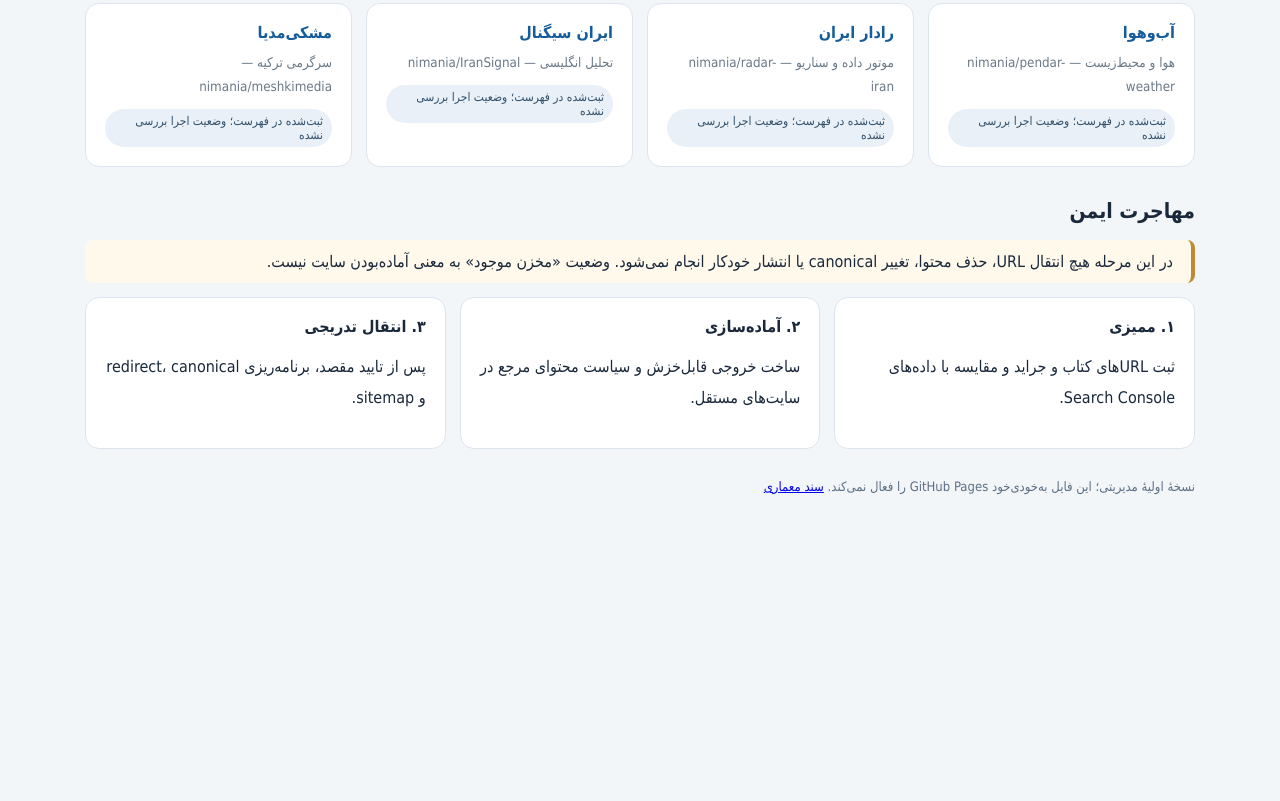
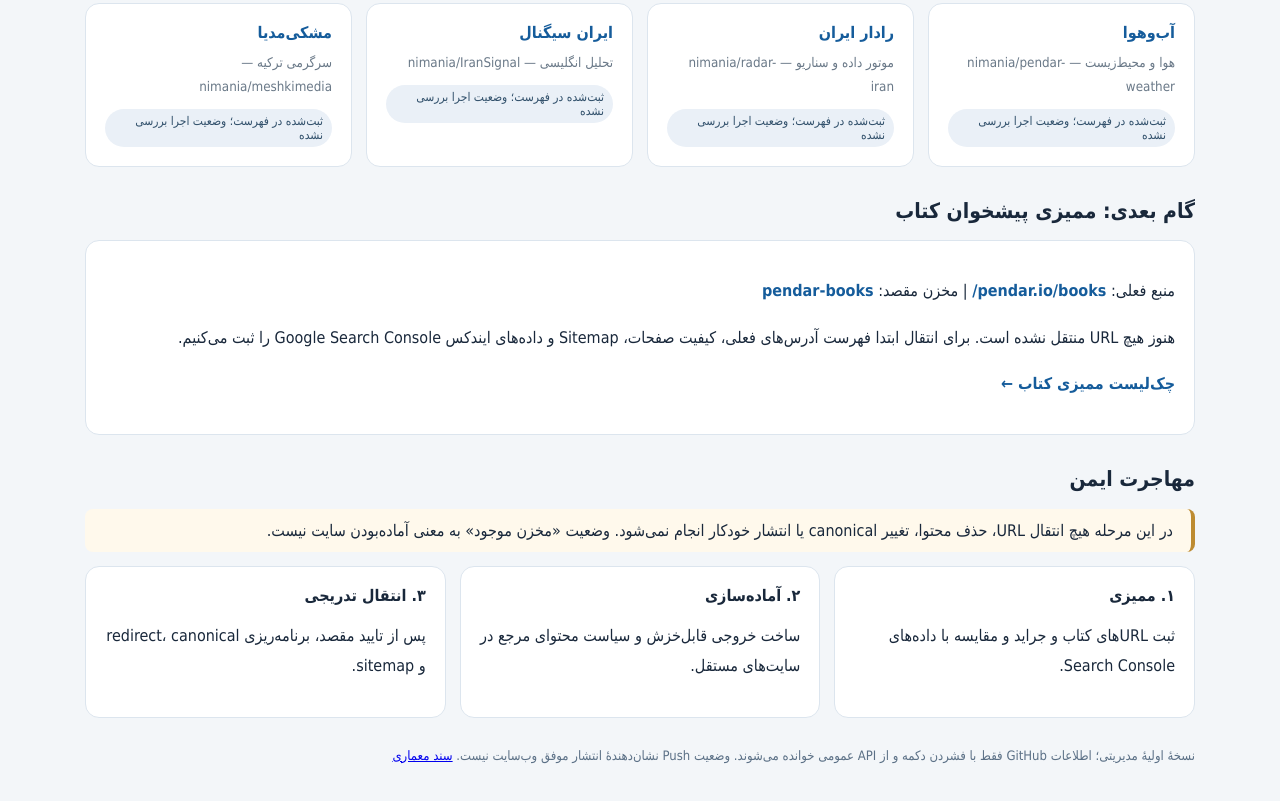
Before and after one commit to nimania/pendar-hub, a plain HTML site: page index.html in a window 1280 px wide. Shown: the part 658-1459 px from the top of the page. Before the commit the page ends 1190 px from the top, so only its background shows below. Drawn offline with Linux system fonts and the light colour scheme.

Commit message:
feat: add book SEO migration overview and clarify live repository status

```diff
--- a/index.html
+++ b/index.html
@@ -3,12 +3,12 @@
 <style>:root{font-family:Tahoma,Arial,sans-serif;color:#19283b;background:#f3f6f9}*{box-sizing:border-box}body{margin:0}main{max-width:1150px;margin:auto;padding:38px 20px}header{background:#112d46;color:#fff;padding:30px;border-radius:19px}h1{margin:0 0 12px;font-size:29px}h2{font-size:21px;margin-top:32px}p{line-height:1.9}.muted{color:#66788e}.grid{display:grid;grid-template-columns:repeat(auto-fit,minmax(245px,1fr));gap:14px}.card{background:white;border:1px solid #dce5ee;padding:19px;border-radius:14px}.card a{color:#155c9b;font-weight:bold;text-decoration:none}.card small{display:block;margin-top:9px;line-height:1.8;color:#6a7988}.tag{display:inline-block;margin:10px 0 0;border-radius:25px;background:#eaf0f7;color:#31506b;padding:5px 9px;font-size:12px}.notice{background:#fff9ec;border-right:4px solid #bd8b31;padding:12px 18px;border-radius:8px}footer{margin-top:30px;font-size:13px;color:#5b7086}button{background:#fff;color:#112d46;padding:11px 14px;border:0;border-radius:9px;cursor:pointer}button:focus{outline:2px solid #b3d8ff}</style></head>
 <body><main><header><h1>مرکز مدیریت اکوسیستم پندار</h1><p>فهرست محصولات رسانه‌ای، مخازن و مسیر مهاجرت مرحله‌ای؛ بدون تغییر در سایت‌های فعلی.</p><button id="refresh" type="button">بررسی وضعیت عمومی GitHub</button></header>
 <h2>محصولات و مخازن</h2><div id="repos" class="grid" aria-live="polite"></div>
-<h2>مهاجرت ایمن</h2><div class="notice">در این مرحله هیچ انتقال URL، حذف محتوا، تغییر canonical یا انتشار خودکار انجام نمی‌شود. وضعیت «مخزن موجود» به معنی آماده‌بودن سایت نیست.</div>
+<h2>گام بعدی: ممیزی پیشخوان کتاب</h2><div class="card"><p>منبع فعلی: <a href="https://pendar.io/books/">pendar.io/books/</a> | مخزن مقصد: <a href="https://github.com/nimania/pendar-books">pendar-books</a></p><p>هنوز هیچ URL منتقل نشده است. برای انتقال ابتدا فهرست آدرس‌های فعلی، کیفیت صفحات، Sitemap و داده‌های ایندکس Google Search Console را ثبت می‌کنیم.</p><p><a href="https://github.com/nimania/pendar-hub/blob/main/SEO-MIGRATION-BOOKS.md">چک‌لیست ممیزی کتاب ←</a></p></div><h2>مهاجرت ایمن</h2><div class="notice">در این مرحله هیچ انتقال URL، حذف محتوا، تغییر canonical یا انتشار خودکار انجام نمی‌شود. وضعیت «مخزن موجود» به معنی آماده‌بودن سایت نیست.</div>
 <div class="grid" style="margin-top:14px"><section class="card"><strong>۱. ممیزی</strong><p>ثبت URLهای کتاب و جراید و مقایسه با داده‌های Search Console.</p></section><section class="card"><strong>۲. آماده‌سازی</strong><p>ساخت خروجی قابل‌خزش و سیاست محتوای مرجع در سایت‌های مستقل.</p></section><section class="card"><strong>۳. انتقال تدریجی</strong><p>پس از تایید مقصد، برنامه‌ریزی redirect، canonical و sitemap.</p></section></div>
-<footer>نسخهٔ اولیهٔ مدیریتی؛ این فایل به‌خودی‌خود GitHub Pages را فعال نمی‌کند. <a href="./ECOSYSTEM.md">سند معماری</a></footer></main>
+<footer>نسخهٔ اولیهٔ مدیریتی؛ اطلاعات GitHub فقط با فشردن دکمه و از API عمومی خوانده می‌شوند. وضعیت Push نشان‌دهندهٔ انتشار موفق وب‌سایت نیست. <a href="./ECOSYSTEM.md">سند معماری</a></footer></main>
 <script>
 const catalog=[["pendar","پندار","تحریریه و رسانهٔ مرکزی"],["pendar-hub","هاب پندار","مدیریت اکوسیستم"],["pendar-books","پیشخوان کتاب","کتاب و نویسندگان"],["pendar-press","پیشخوان جراید","نشریات و آرشیو"],["pendar-people","چهره‌ها","دانشنامهٔ اشخاص"],["jan-kalam","جان کلام","ویدئو و گفت‌وگو"],["badbadak","بادبادک","رسانهٔ مستقل"],["pendar-market","پنداربازار","قیمت‌ها و اطلاعات بازار"],["pendar-weather","آب‌وهوا","هوا و محیط‌زیست"],["radar-iran","رادار ایران","موتور داده و سناریو"],["IranSignal","ایران سیگنال","تحلیل انگلیسی"],["meshkimedia","مشکی‌مدیا","سرگرمی ترکیه"]];
 const root=document.getElementById('repos'); const cards=new Map();
 for(const [repo,name,description] of catalog){const el=document.createElement('article');el.className='card';const link=document.createElement('a');link.href='https://github.com/nimania/'+encodeURIComponent(repo);link.target='_blank';link.rel='noopener noreferrer';link.textContent=name;const detail=document.createElement('small');detail.textContent=description+' — nimania/'+repo;const status=document.createElement('span');status.className='tag';status.textContent='ثبت‌شده در فهرست؛ وضعیت اجرا بررسی نشده';el.append(link,detail,status);root.appendChild(el);cards.set(repo,status);}
-document.getElementById('refresh').onclick=async()=>{const btn=document.getElementById('refresh');btn.disabled=true;btn.textContent='در حال بررسی…';await Promise.all(catalog.map(async ([repo])=>{const label=cards.get(repo);try{const response=await fetch('https://api.github.com/repos/nimania/'+encodeURIComponent(repo),{headers:{Accept:'application/vnd.github+json'}});if(!response.ok)throw Error(String(response.status));const item=await response.json();label.textContent='مخزن در دسترس عمومی — آخرین تغییر: '+new Date(item.pushed_at).toLocaleDateString('fa-IR');}catch(e){label.textContent='وضعیت نامشخص؛ ممکن است محدودیت API یا مخزن خصوصی باشد';}}));btn.disabled=false;btn.textContent='بررسی مجدد GitHub';};
+document.getElementById('refresh').onclick=async()=>{const btn=document.getElementById('refresh');btn.disabled=true;btn.textContent='در حال بررسی…';await Promise.all(catalog.map(async ([repo])=>{const label=cards.get(repo);try{const response=await fetch('https://api.github.com/repos/nimania/'+encodeURIComponent(repo),{headers:{Accept:'application/vnd.github+json'}});if(!response.ok)throw Error(String(response.status));const item=await response.json();const dt=item.pushed_at?new Date(item.pushed_at).toLocaleDateString('fa-IR'):'نامشخص';label.textContent='مخزن عمومی موجود | آخرین Push: '+dt+' | انتشار سایت: تأیید نشده';}catch(e){label.textContent='دادهٔ عمومی در دسترس نیست (محدودیت API، مخزن خصوصی یا خطای ارتباط)';}}));btn.disabled=false;btn.textContent='بررسی مجدد GitHub';};
 </script></body></html>
```
